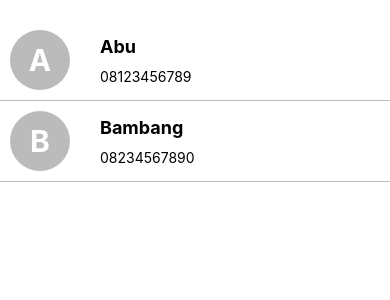
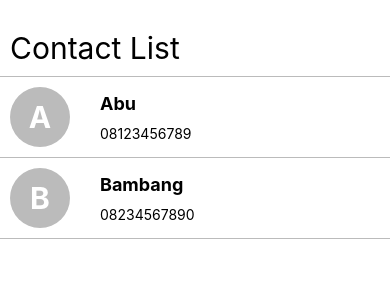
Before and after one commit to afgeza/react-native-training, a React Native app: screen / in a window 390 px wide. Shown: the top 300 px of the page. Built offline with nearby package versions, Linux system fonts and the light colour scheme.

Commit message:
implement header

```diff
--- a/App.js
+++ b/App.js
@@ -27,11 +27,17 @@ function Contact(props) {
 
 function App() {
   return (
-    <ScrollView style={Styles.container}>
-      {contacts.map((contact, index) => (
-        <Contact key={index} contact={contact} />
-      ))}
-    </ScrollView>
+    <View style={Styles.container}>
+      <View style={Styles.header}>
+        <Text style={Styles.headerTitle}>Contact List</Text>
+      </View>
+
+      <ScrollView>
+        {contacts.map((contact, index) => (
+          <Contact key={index} contact={contact} />
+        ))}
+      </ScrollView>
+    </View>
   );
 }
 
--- a/Styles.js
+++ b/Styles.js
@@ -4,7 +4,8 @@ import { StyleSheet } from "react-native";
 
 const Styles = StyleSheet.create({
   container: {
-    marginTop: 20
+    marginTop: 20,
+    flex: 1
   },
   contact: {
     borderBottomWidth: 1,
@@ -35,6 +36,14 @@ const Styles = StyleSheet.create({
   contactName: {
     fontWeight: "bold",
     fontSize: 18
+  },
+  header: {
+    borderBottomWidth: 1,
+    borderBottomColor: "#bbb",
+    padding: 10
+  },
+  headerTitle: {
+    fontSize: 30
   }
 });
 
```
